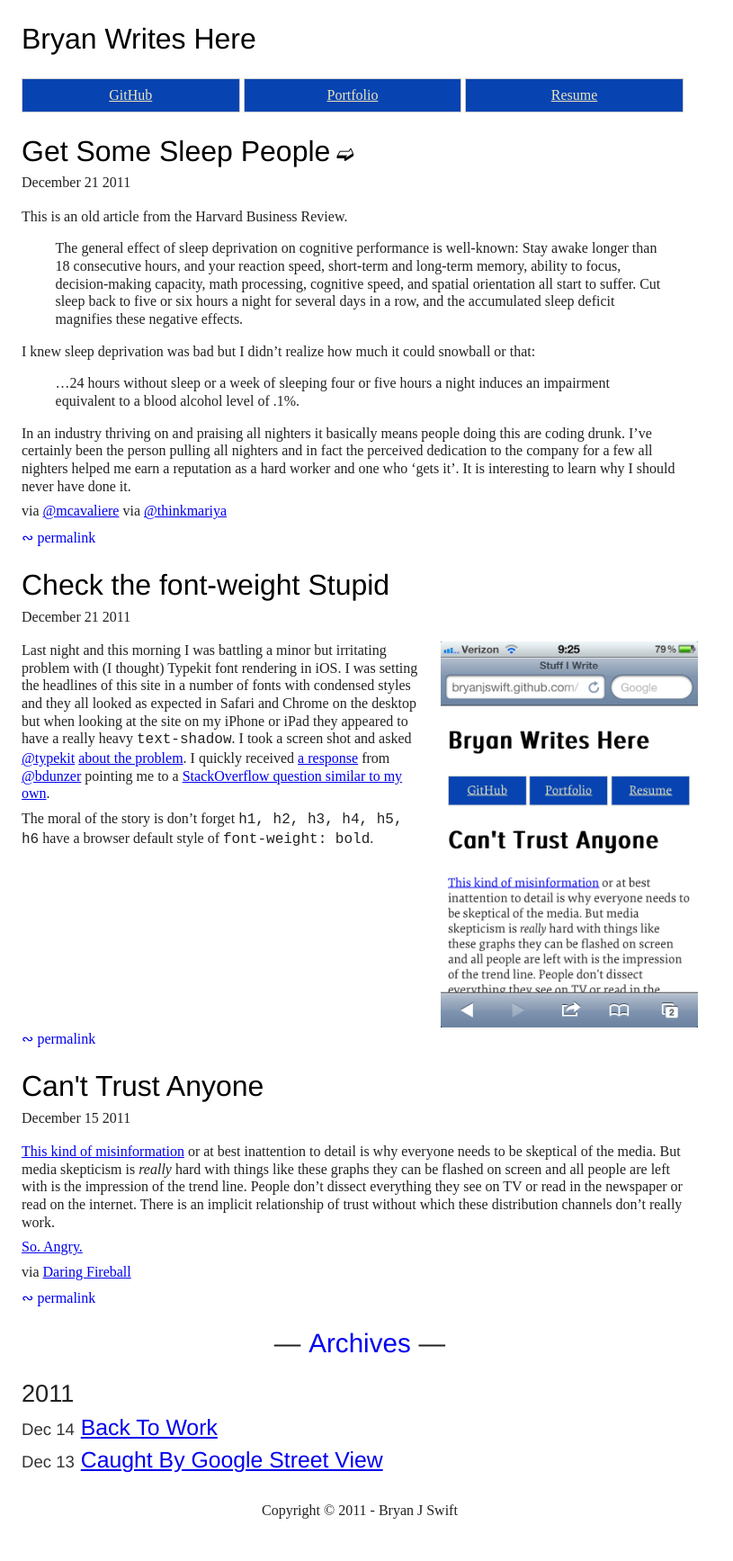
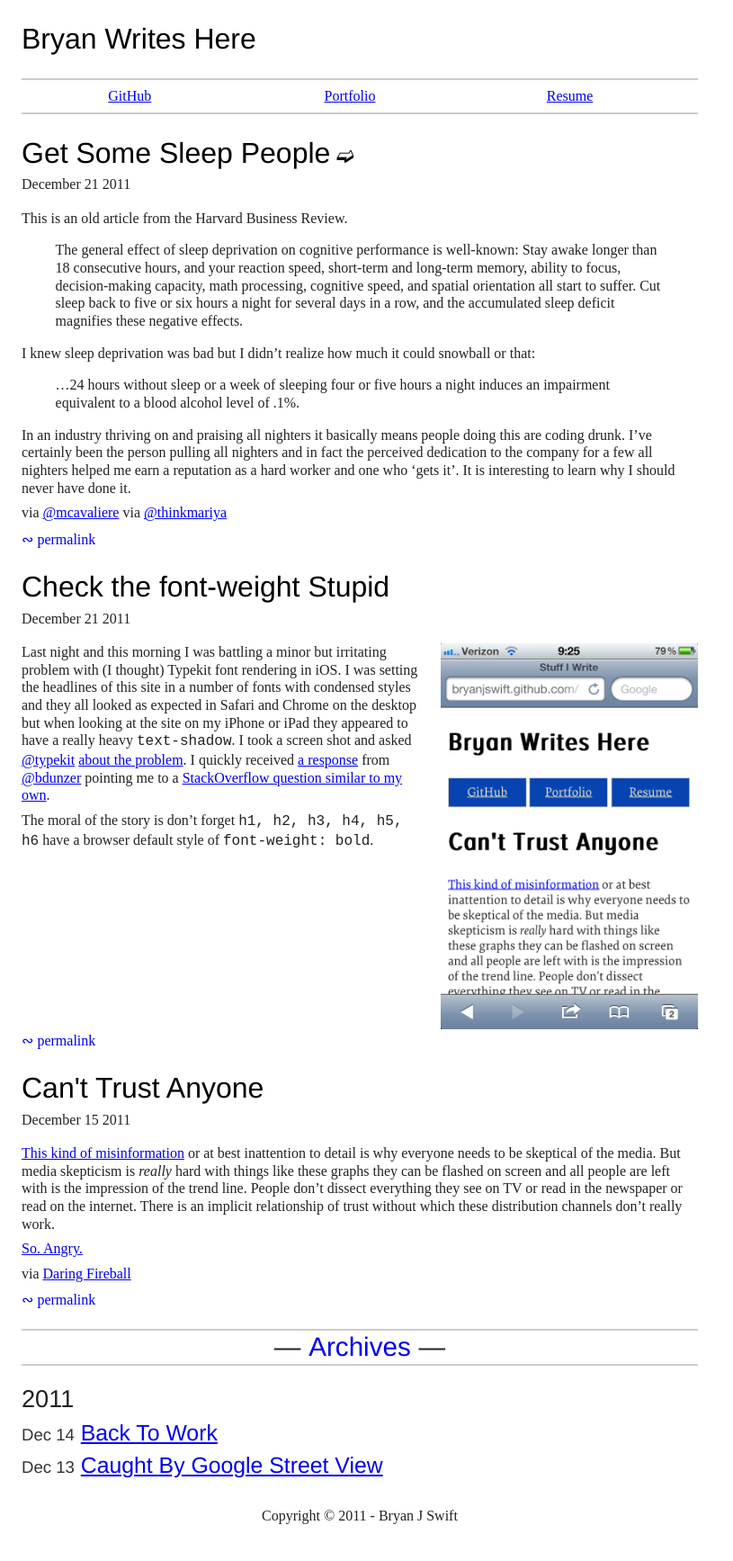
Before and after one commit to bryanjswift/bryanjswift.github.com, a Jekyll site: the page built from index.html, in a window 1280 px wide. Shown: the whole page at 90% size, without its empty margins (0-815 px from the left). Built offline with Jekyll 4.4.1, drawn with Linux system fonts in a browser that asks for light colours; Markdown is read by kramdown in place of the engine named in the settings.

Commit message:
Change styles for links
Add a divider class to call out bits on the page

```diff
--- a/_includes/header.html
+++ b/_includes/header.html
@@ -1,6 +1,6 @@
 <h1><a href="/">Bryan Writes Here</a>{% if page.subtitle %} - {{ page.subtitle }}{% endif %}</h1>
 <nav>
-  <ul class="links">
+  <ul class="divider links">
     <li><a href="http://github.com/bryanjswift">GitHub</a></li>
     <li><a href="/portfolio">Portfolio</a></li>
     <li><a href="/portfolio/resume.html">Resume</a></li>
--- a/css/style.css
+++ b/css/style.css
@@ -72,8 +72,9 @@ td { vertical-align: top; }
 /** Layout **/
 h1, h2, h3, h4, h5, h6 { margin: 0.75em 3%; }
 #container { padding-bottom: 2em; }
+.divider { border-style: solid; border-width: 2px 0; }
 .links { position: relative; margin: 0 3%; }
-.links > li { display: inline-block; border: 1px solid; padding: 0.5em 0; width: 32%; text-align: center; }
+.links > li { display: inline-block; padding: 0.5em 0; width: 32%; text-align: center; }
 h1 a { text-decoration: none; }
 /* Pagination */
 .pages { margin: 0 3%; }
@@ -98,9 +99,7 @@ footer a { text-decoration: none; }
 .decorated a { text-decoration: none; }
 /** Colors **/
 h1 a, h1 a:visited { color: #000; }
-.links a, .links a:visited { color: #eae7be; }
-.links a:hover, .links a:focus { color: #fff; }
-.links > li { border-color: #ccc; background: #0743b1; }
+.divider { border-color: #ccc; }
 /*** </Primary Styles> ***/
 /** Helpers **/
 /* For image replacement */
--- a/index.html
+++ b/index.html
@@ -11,7 +11,7 @@ layout: base
   {% endfor %}
 </div>
 <div id="blog-archives">
-  <h2 class="decorated"><a href="/archives/">Archives</a></h2>
+  <h2 class="divider decorated"><a href="/archives/">Archives</a></h2>
   {% for post in site.posts offset: show %}
     {% capture this_year %}{{ post.date | date: "%Y" }}{% endcapture %}
     {% unless year == this_year %}
```
